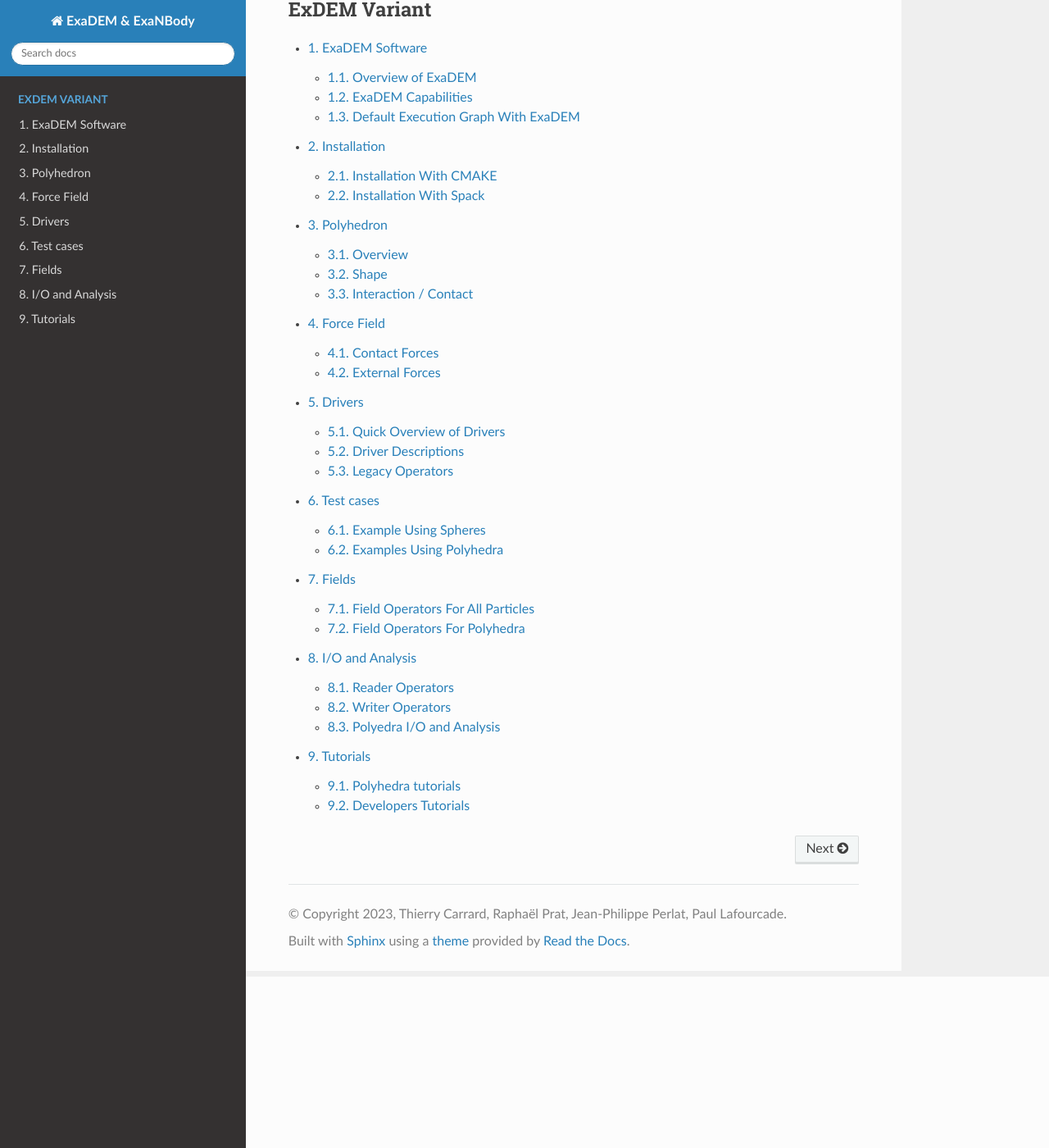
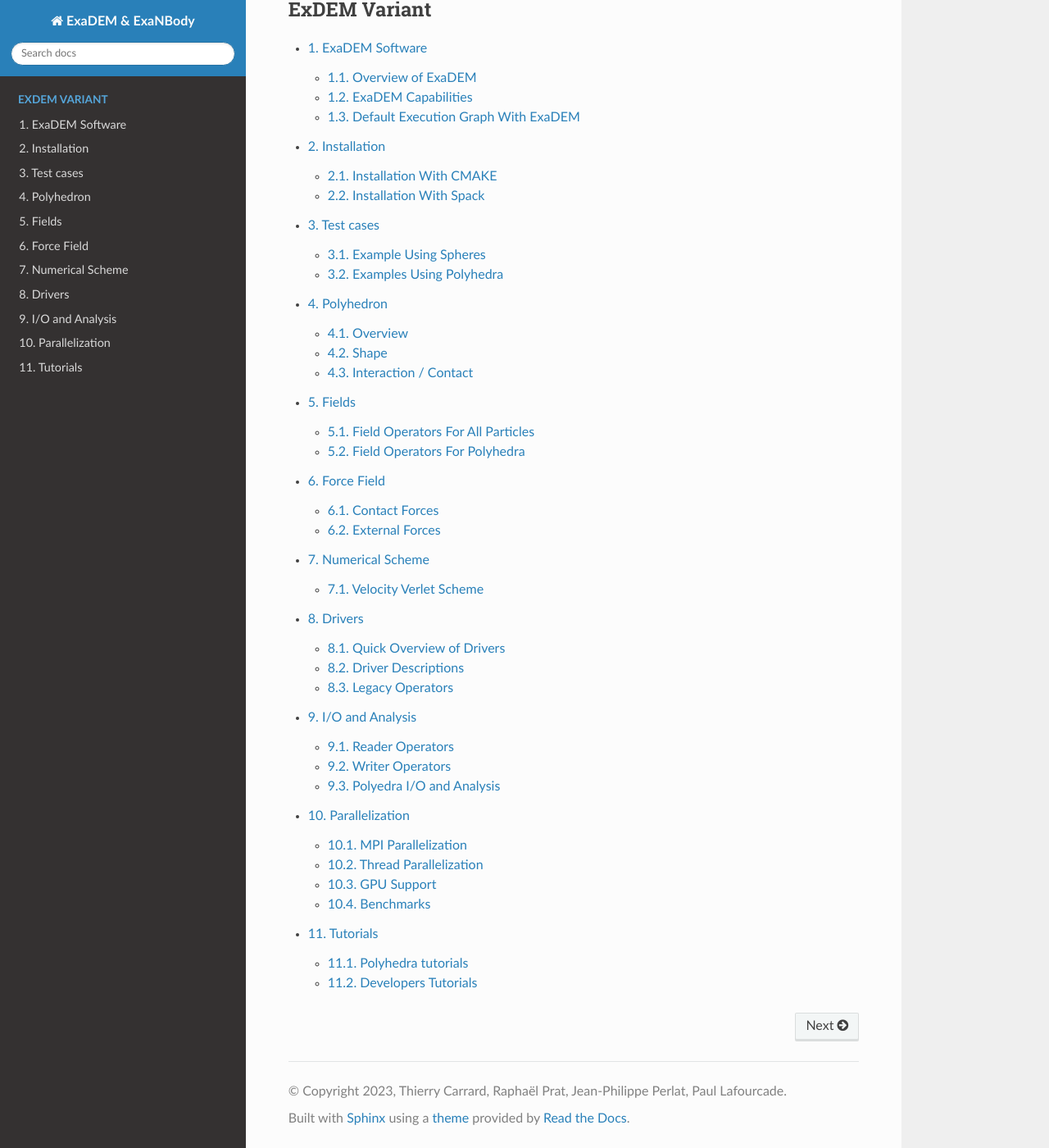
Before and after one commit to Collab4exaNBody/doc_exaDEM, a Sphinx documentation site: the page built from source/index.rst, in a window 1280 px wide and 1400 px high, scrolled down 209 px. Shown: the whole window at 82% size. Built offline with Sphinx 7.4.7 and the Read the Docs theme 2.0.0, drawn with Linux system fonts in a browser that asks for light colours.

Commit message:
add missing sections

```diff
--- a/source/index.rst
+++ b/source/index.rst
@@ -24,12 +24,14 @@ ExaNB stands for **Exa**\ scale **N**\ -**B**\ ody simulations.
 
    project_exaDEM/Introduction.rst
    project_exaDEM/Installation.rst
+   project_exaDEM/Test_cases.rst
    project_exaDEM/Polyhedra.rst
+   project_exaDEM/Fields.rst
    project_exaDEM/ForceField.rst
+   project_exaDEM/NumericalScheme.rst
    project_exaDEM/Drivers.rst
-   project_exaDEM/Test_cases.rst
-   project_exaDEM/Fields.rst
    project_exaDEM/Analysis.rst
+   project_exaDEM/Parallelization.rst
    project_exaDEM/Tutorial.rst
 
 .. _adastra:
--- /dev/null
+++ b/source/project_exaDEM/NumericalScheme.rst
@@ -0,0 +1,11 @@
+Numerical Scheme
+================
+
+Velocity Verlet Scheme
+^^^^^^^^^^^^^^^^^^^^^^
+
+Time Scheme
+-----------
+
+Operators
+---------
--- /dev/null
+++ b/source/project_exaDEM/Parallelization.rst
@@ -0,0 +1,26 @@
+Parallelization
+===============
+
+MPI Parallelization
+^^^^^^^^^^^^^^^^^^^
+
+Domain Decomposition
+--------------------
+
+Cost Model
+----------
+
+Thread Parallelization
+^^^^^^^^^^^^^^^^^^^^^^
+
+GPU Support
+^^^^^^^^^^^
+
+Benchmarks
+^^^^^^^^^^
+
+Rotating Drum (Sphere)
+----------------------
+
+Polyhedra Into A Box
+--------------------
```
